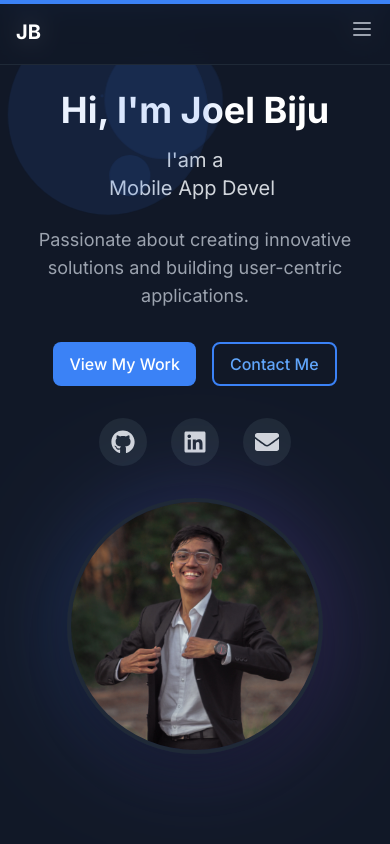
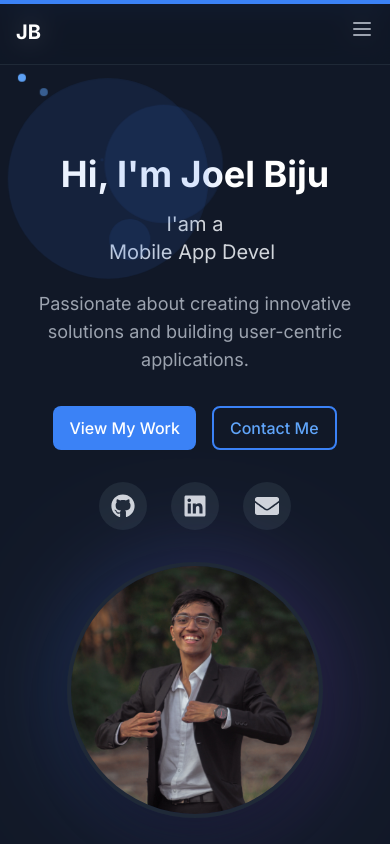
Before and after one commit to JB-05/jb-portfolio, a Next.js app: page / in a window 390 px wide. Shown: the top 844 px of the page. Built offline with nearby package versions, Linux system fonts and the light colour scheme.

Commit message:
Fix: Added margin-top for mobile view in Hero section and improved navigation highlighting

```diff
--- a/app/components/Hero.tsx
+++ b/app/components/Hero.tsx
@@ -113,7 +113,7 @@
   //const [imageError, setImageError] = useState(false);
 
   return (
-    <Section id="home" className="relative min-h-screen flex items-center">
+    <Section id="home" className="relative min-h-screen flex items-center mt-16 md:mt-0">
       <BubblyBackground />
       <FloatingElements />
       <Container>
```
